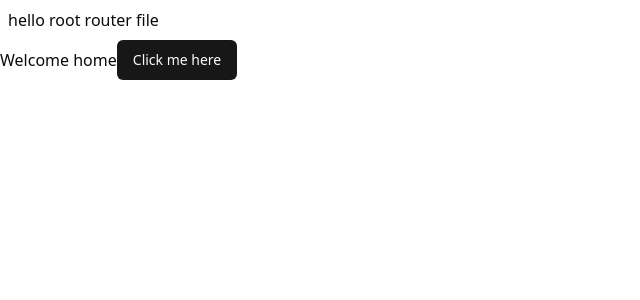
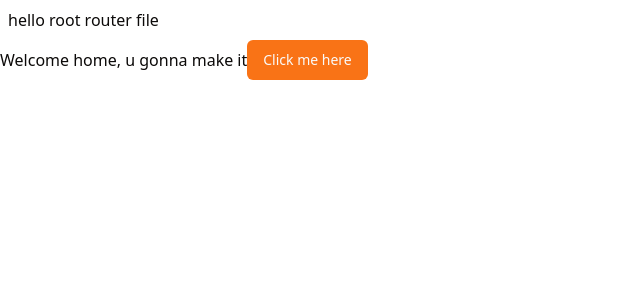
Before and after one commit to blinky-delivery/merchant-view, a React (Vite) app: page / in a window 1280 px wide. Shown: the top 300 px of the page, without its empty margins (0-640 px from the left). Built offline with nearby package versions, Linux system fonts and the light colour scheme.

Commit message:
add color theme

```diff
--- a/src/index.css
+++ b/src/index.css
@@ -4,56 +4,57 @@
 @layer base {
   :root {
     --background: 0 0% 100%;
-    --foreground: 0 0% 3.9%;
+    --foreground: 20 14.3% 4.1%;
     --card: 0 0% 100%;
-    --card-foreground: 0 0% 3.9%;
+    --card-foreground: 20 14.3% 4.1%;
     --popover: 0 0% 100%;
-    --popover-foreground: 0 0% 3.9%;
-    --primary: 0 0% 9%;
-    --primary-foreground: 0 0% 98%;
-    --secondary: 0 0% 96.1%;
-    --secondary-foreground: 0 0% 9%;
-    --muted: 0 0% 96.1%;
-    --muted-foreground: 0 0% 45.1%;
-    --accent: 0 0% 96.1%;
-    --accent-foreground: 0 0% 9%;
+    --popover-foreground: 20 14.3% 4.1%;
+    --primary: 24.6 95% 53.1%;
+    --primary-foreground: 60 9.1% 97.8%;
+    --secondary: 60 4.8% 95.9%;
+    --secondary-foreground: 24 9.8% 10%;
+    --muted: 60 4.8% 95.9%;
+    --muted-foreground: 25 5.3% 44.7%;
+    --accent: 60 4.8% 95.9%;
+    --accent-foreground: 24 9.8% 10%;
     --destructive: 0 84.2% 60.2%;
-    --destructive-foreground: 0 0% 98%;
-    --border: 0 0% 89.8%;
-    --input: 0 0% 89.8%;
-    --ring: 0 0% 3.9%;
+    --destructive-foreground: 60 9.1% 97.8%;
+    --border: 20 5.9% 90%;
+    --input: 20 5.9% 90%;
+    --ring: 24.6 95% 53.1%;
+    --radius: 0.5rem;
     --chart-1: 12 76% 61%;
     --chart-2: 173 58% 39%;
     --chart-3: 197 37% 24%;
     --chart-4: 43 74% 66%;
     --chart-5: 27 87% 67%;
-    --radius: 0.5rem
   }
+
   .dark {
-    --background: 0 0% 3.9%;
-    --foreground: 0 0% 98%;
-    --card: 0 0% 3.9%;
-    --card-foreground: 0 0% 98%;
-    --popover: 0 0% 3.9%;
-    --popover-foreground: 0 0% 98%;
-    --primary: 0 0% 98%;
-    --primary-foreground: 0 0% 9%;
-    --secondary: 0 0% 14.9%;
-    --secondary-foreground: 0 0% 98%;
-    --muted: 0 0% 14.9%;
-    --muted-foreground: 0 0% 63.9%;
-    --accent: 0 0% 14.9%;
-    --accent-foreground: 0 0% 98%;
-    --destructive: 0 62.8% 30.6%;
-    --destructive-foreground: 0 0% 98%;
-    --border: 0 0% 14.9%;
-    --input: 0 0% 14.9%;
-    --ring: 0 0% 83.1%;
+    --background: 20 14.3% 4.1%;
+    --foreground: 60 9.1% 97.8%;
+    --card: 20 14.3% 4.1%;
+    --card-foreground: 60 9.1% 97.8%;
+    --popover: 20 14.3% 4.1%;
+    --popover-foreground: 60 9.1% 97.8%;
+    --primary: 20.5 90.2% 48.2%;
+    --primary-foreground: 60 9.1% 97.8%;
+    --secondary: 12 6.5% 15.1%;
+    --secondary-foreground: 60 9.1% 97.8%;
+    --muted: 12 6.5% 15.1%;
+    --muted-foreground: 24 5.4% 63.9%;
+    --accent: 12 6.5% 15.1%;
+    --accent-foreground: 60 9.1% 97.8%;
+    --destructive: 0 72.2% 50.6%;
+    --destructive-foreground: 60 9.1% 97.8%;
+    --border: 12 6.5% 15.1%;
+    --input: 12 6.5% 15.1%;
+    --ring: 20.5 90.2% 48.2%;
     --chart-1: 220 70% 50%;
     --chart-2: 160 60% 45%;
     --chart-3: 30 80% 55%;
     --chart-4: 280 65% 60%;
-    --chart-5: 340 75% 55%
+    --chart-5: 340 75% 55%;
   }
 }
 @layer base {
--- a/src/routes/index.lazy.tsx
+++ b/src/routes/index.lazy.tsx
@@ -6,7 +6,7 @@
 function Index() {
     return (
         <div className="w-full h-full flex items-cente justify-items-center place-items-center">
-            <p>Welcome home</p>
+            <p>Welcome home, u gonna make it</p>
             <Button onClick={() => alert("Alhamdulilah")}>Click me here</Button>
         </div>
     )
```
